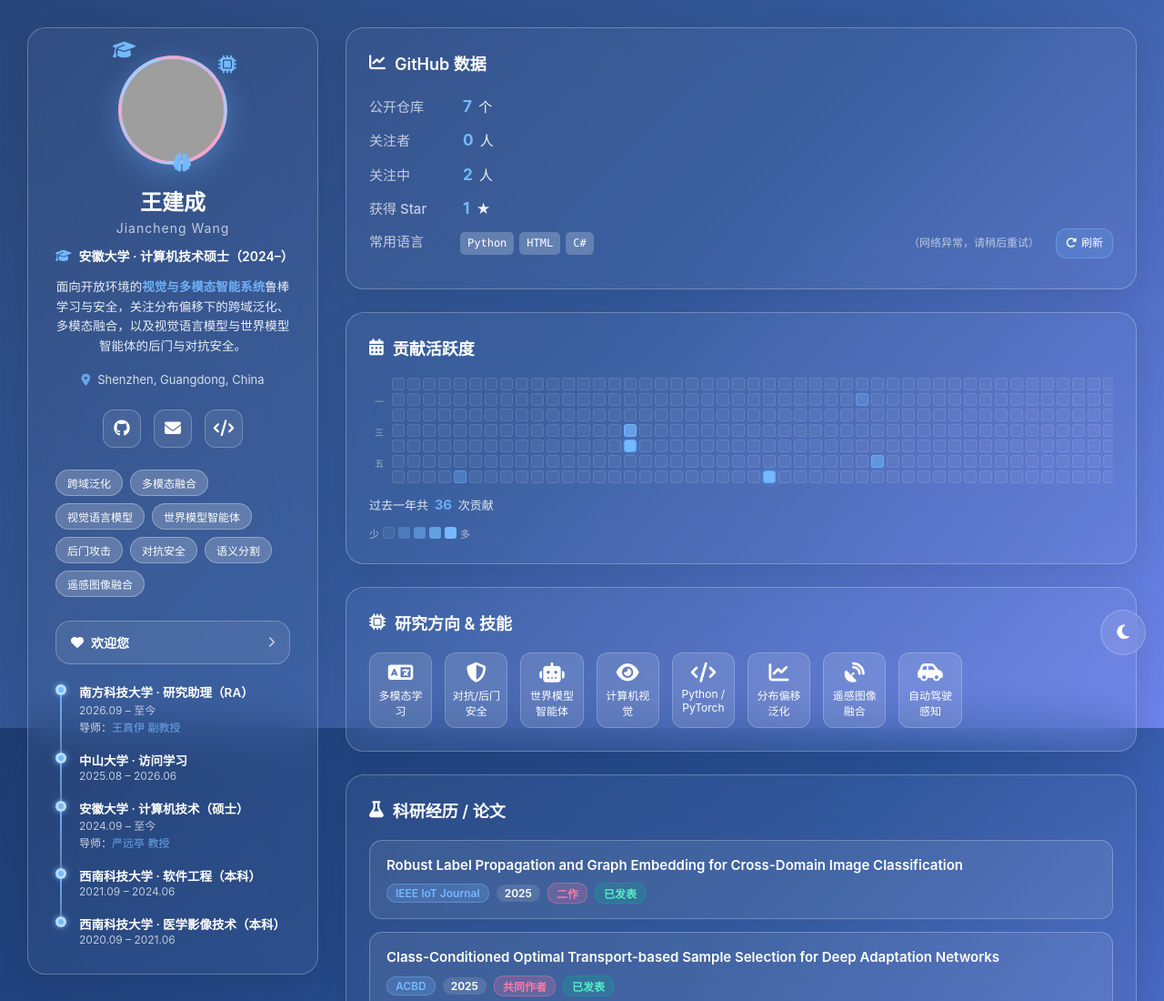
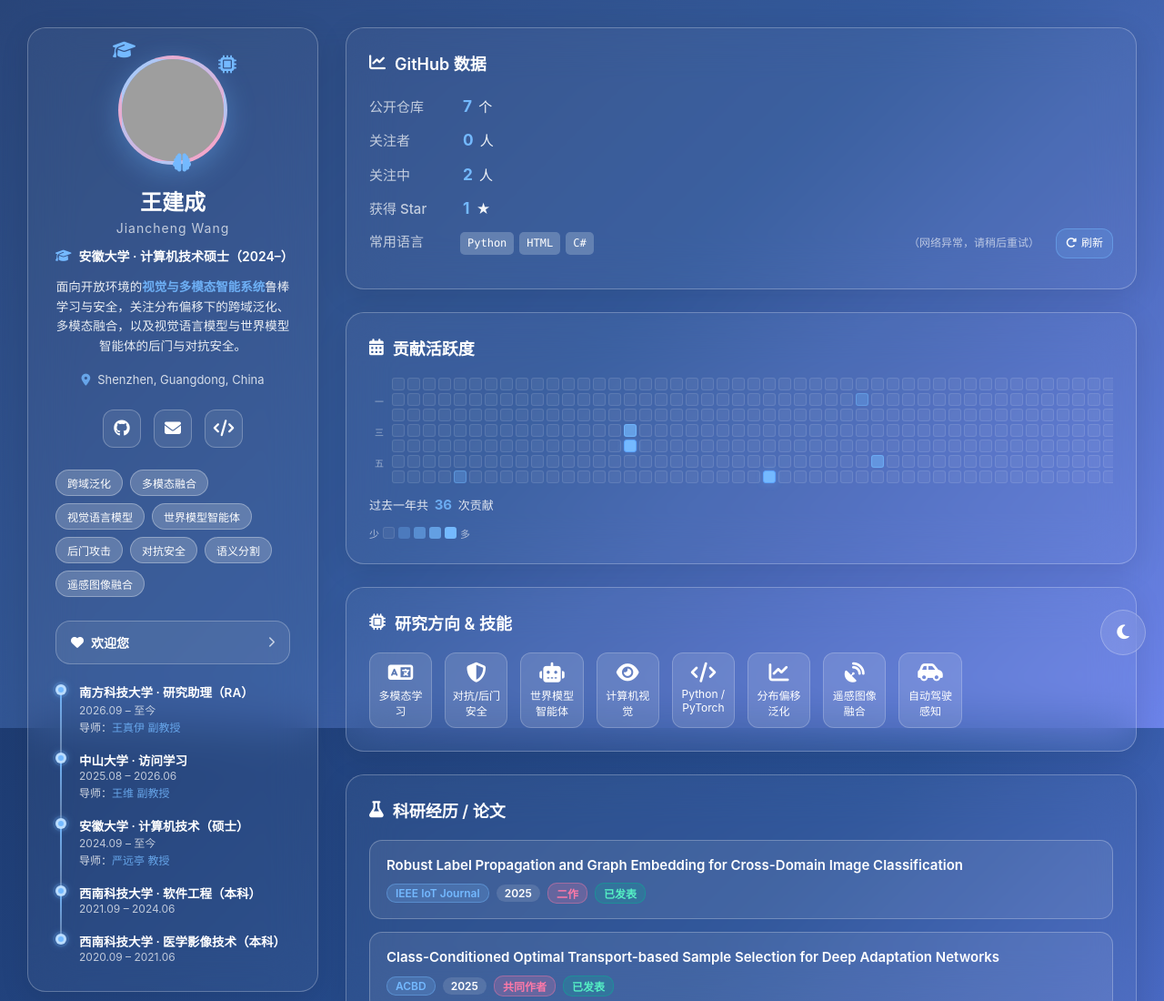
Before and after one commit to Jiancheng25/Jiancheng25.github.io, a plain HTML site: page index.html in a window 1280 px wide. Shown: the top 1100 px of the page at 91% size. Drawn offline with Linux system fonts and the light colour scheme; no server answers; grey boxes are pictures that could not be loaded.

Commit message:
Add Wei Wang as SYSU visiting advisor

```diff
--- a/index.html
+++ b/index.html
@@ -308,6 +308,7 @@ footer a { color: var(--accent); text-decoration: none; }
         <div class="timeline-dot"></div>
         <div class="timeline-title">中山大学 · 访问学习</div>
         <div class="timeline-date">2025.08 – 2026.06</div>
+        <div class="timeline-note">导师：<a href="https://scst.sysu.edu.cn/teacher/346" target="_blank" rel="noopener noreferrer">王维 副教授</a></div>
       </div>
       <div class="timeline-item">
         <div class="timeline-dot"></div>
```
